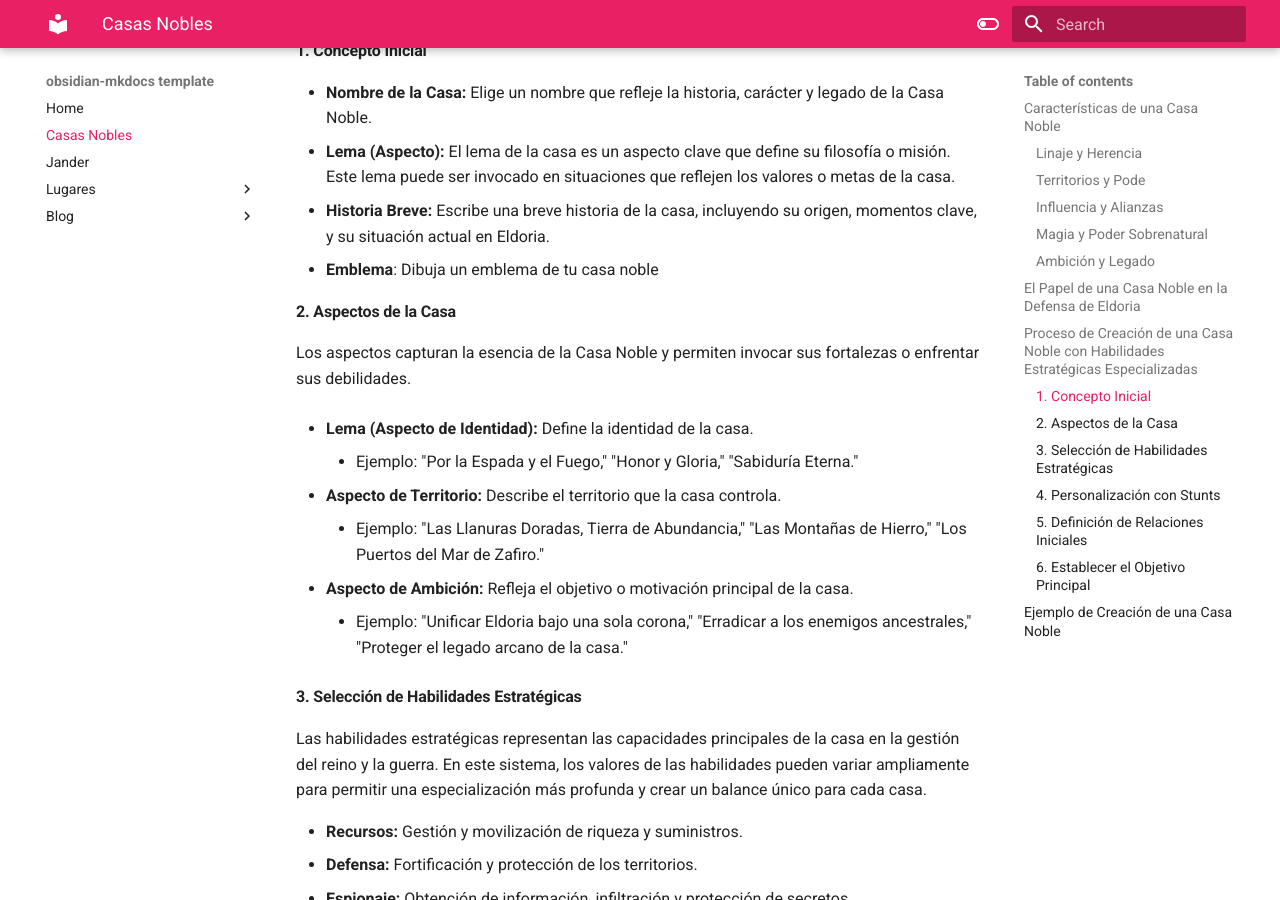
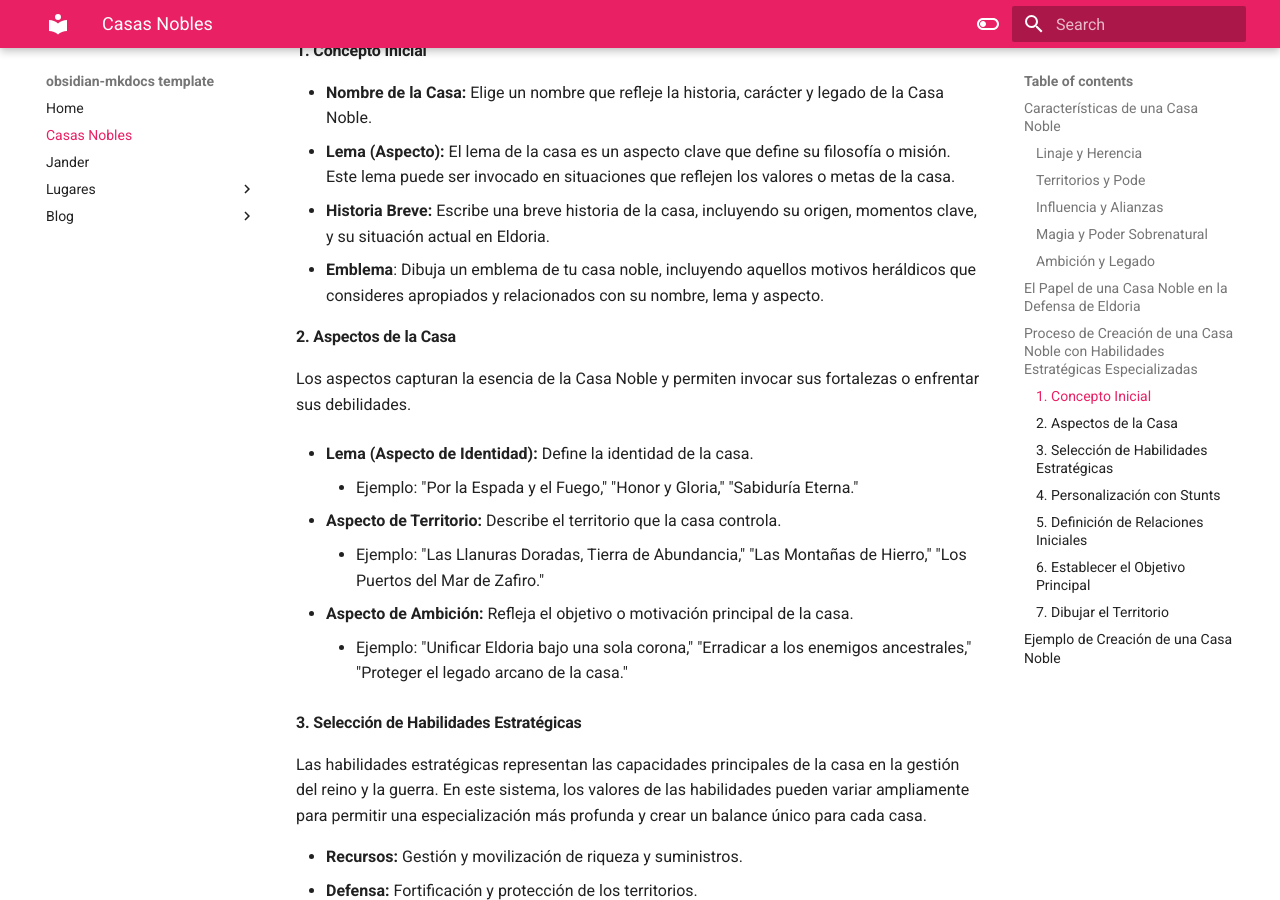
Before and after one commit to cmo7/eldoria, an MkDocs documentation site: the page built from docs/Casas Nobles.md, in a window 1280 px wide and 900 px high, scrolled down 1970 px. Built offline with MkDocs 1.6.1 and Material for MkDocs 9.7.7, drawn with Linux system fonts in a browser that asks for light colours; some of the changed text lies outside the part shown.

Commit message:
vault backup: 2024-08-20 18:01:11

```diff
--- a/docs/Casas Nobles.md
+++ b/docs/Casas Nobles.md
@@ -38,7 +38,7 @@
    - **Nombre de la Casa:** Elige un nombre que refleje la historia, carácter y legado de la Casa Noble.
    - **Lema (Aspecto):** El lema de la casa es un aspecto clave que define su filosofía o misión. Este lema puede ser invocado en situaciones que reflejen los valores o metas de la casa.
    - **Historia Breve:** Escribe una breve historia de la casa, incluyendo su origen, momentos clave, y su situación actual en Eldoria.
-   - **Emblema**: Dibuja un emblema de tu casa noble
+   - **Emblema**: Dibuja un emblema de tu casa noble, incluyendo aquellos motivos heráldicos que consideres apropiados y relacionados con su nombre, lema y aspecto.
 
 #### **2. Aspectos de la Casa**
    Los aspectos capturan la esencia de la Casa Noble y permiten invocar sus fortalezas o enfrentar sus debilidades.
@@ -105,6 +105,8 @@
 #### **6. Establecer el Objetivo Principal**
    - **Definir un Objetivo de Campaña:** Cada casa debe tener un objetivo a largo plazo que guíe sus acciones durante la campaña. Este objetivo debe estar alineado con su aspecto de ambición y puede ser algo que persiguen abiertamente o en secreto.
 
+#### **7. Dibujar el Territorio**
+   - **ente o en secreto.
 ### **Ejemplo de Creación de una Casa Noble**
 
 **Nombre de la Casa:** **Casa Valdir**
```
